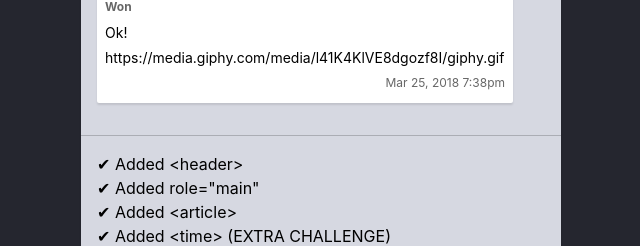
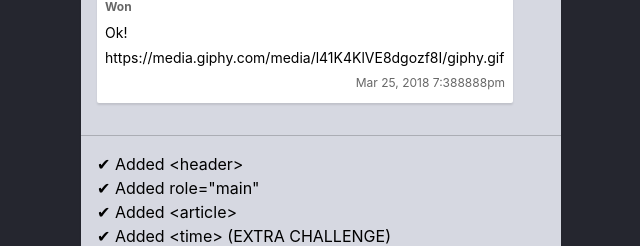
Before and after one commit to aymiechalouhy/html-git, a website: page week-1/3-semantic-html/index.html in a window 1280 px wide. Shown: the part 390-636 px from the top of the page, 319-959 px from the left. Drawn offline with Linux system fonts and the light colour scheme.

Commit message:
7ayala shi

```diff
--- a/week-1/3-semantic-html/index.html
+++ b/week-1/3-semantic-html/index.html
@@ -33,7 +33,7 @@
           <p class="message__content">
             Ok! https://media.giphy.com/media/l41K4KlVE8dgozf8I/giphy.gif
           </p>
-          <time datetime="2018-03-25T19:38" class="message__time">Mar 25, 2018 7:38pm</time>
+          <time datetime="2018-03-25T19:38" class="message__time">Mar 25, 2018 7:388888pm</time>
         </article>
       </main>
       <div id="result" class="result"></div>
```
